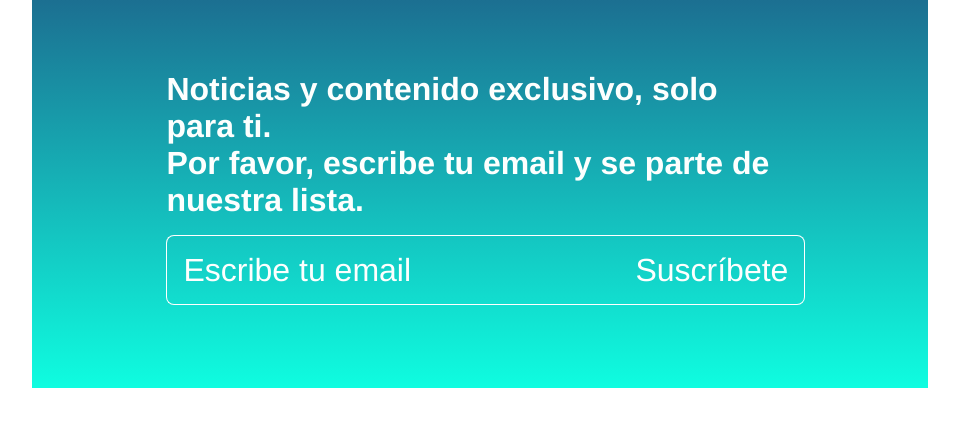
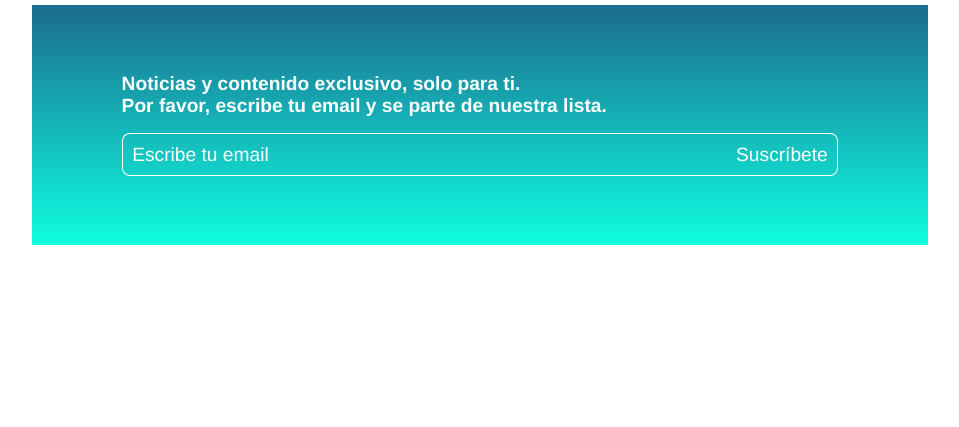
Before and after one commit to retos-frontend-TF/RETO-02, a plain HTML site: page index.html in a window 1280 px wide. Shown: the part 371-798 px from the top of the page, without its empty margins (160-1119 px from the left). Drawn offline with Linux system fonts and the light colour scheme.

Commit message:
comentarios

```diff
--- a/sass/abstracts/_variable.scss
+++ b/sass/abstracts/_variable.scss
@@ -8,3 +8,9 @@ $color-texto-newsletter: #FDFFFE;
 
 $color-degradado1: #1C6B8F;
 $color-degradado2: #0FFDE0;
+
+// Tamaños
+$newsletter-width: 70vw;
+$newsletter-height: 30vh;
+
+$border-radius-inputs: 8px;
--- a/sass/components/_newsletter.scss
+++ b/sass/components/_newsletter.scss
@@ -2,21 +2,25 @@
 // @Newsletter: newsletter
 // **************************************
 
-// Dimensiones
-$newsletter-width: 70vw;
-$newsletter-height: 50vh;
+// Newsletter minimalista
+// **********************
 
-// Posiciones
 body{
+    // tipografía
     font-family: $font-base;
-    font-size: 2rem;
+    font-size: 1.2rem;
+    // tamaño altura
     height: 100vh;
+
     // Flex
     display: flex;
     justify-content: center;
     align-items: center;
 }
+
+// Zona externa de la newsletter
 .contenedor {
+    // tamaño del contenedor, respecto al navegador
     width: $newsletter-width;
     height: $newsletter-height;
 
@@ -25,51 +29,62 @@ body{
         color: $color-texto;
     }
 
-
+    // Newsletter
     .newsletter{
+        // igualando altura con el contenedor, para que el background cubra toda la superficie del contenedor
         height: 100%;
         background: linear-gradient(to bottom, $color-degradado1, $color-degradado2);
+
         color: $color-texto-newsletter;
+
         // Flex
+        // centrar la newsletter dentro del contenedor
         display: flex;
         flex-direction: column;
         justify-content: center;
         align-items: center;
 
-        &__titulo{
-            width: 70%;
+        &__titulo, &__form{
+            // que va ha ocupar la newsletter dentro del contenedor
+            width: 80%;
         }
         &__form{
-            width: 70%;
+            // ajustando el input y el button, uno a cada lado
             display: flex;
             justify-content: space-between;
 
+            // parámetros genéricos del input y el button
             &--input, &--btn{
+                // texto y líneas
                 color: $color-texto-newsletter;
                 background: transparent;
                 border-top: 1px solid white;
                 border-bottom: 1px solid white;
                 padding: 0.5em;
+                // Separación del texto para el usuario
                 margin-top: 1rem;
             }
             &--input{
+                // líneas del input
                 border-left: 1px solid white;
                 border-right: 0;
-                border-top-left-radius: 8px;
-                border-bottom-left-radius: 8px;
-
+                border-top-left-radius: $border-radius-inputs;
+                border-bottom-left-radius: $border-radius-inputs;
+                // ocupar el tamaño sobrante
                 flex-grow: 1;
+                // ajustes del placeholder del input
                 &::placeholder{
                     color: $color-texto-newsletter;
                     font-weight: lighter;
                 }
             }
             &--btn{
+                // líneas del button
                 border-right: 1px solid white;
                 border-left: 0;
-                border-top-right-radius: 8px;
-                border-bottom-right-radius: 8px;
-
+                border-top-right-radius: $border-radius-inputs;
+                border-bottom-right-radius: $border-radius-inputs;
+                // forma del mouse
                 cursor: pointer;
             }
         }
```
Also changed, not shown: main.css, 1 other file.
